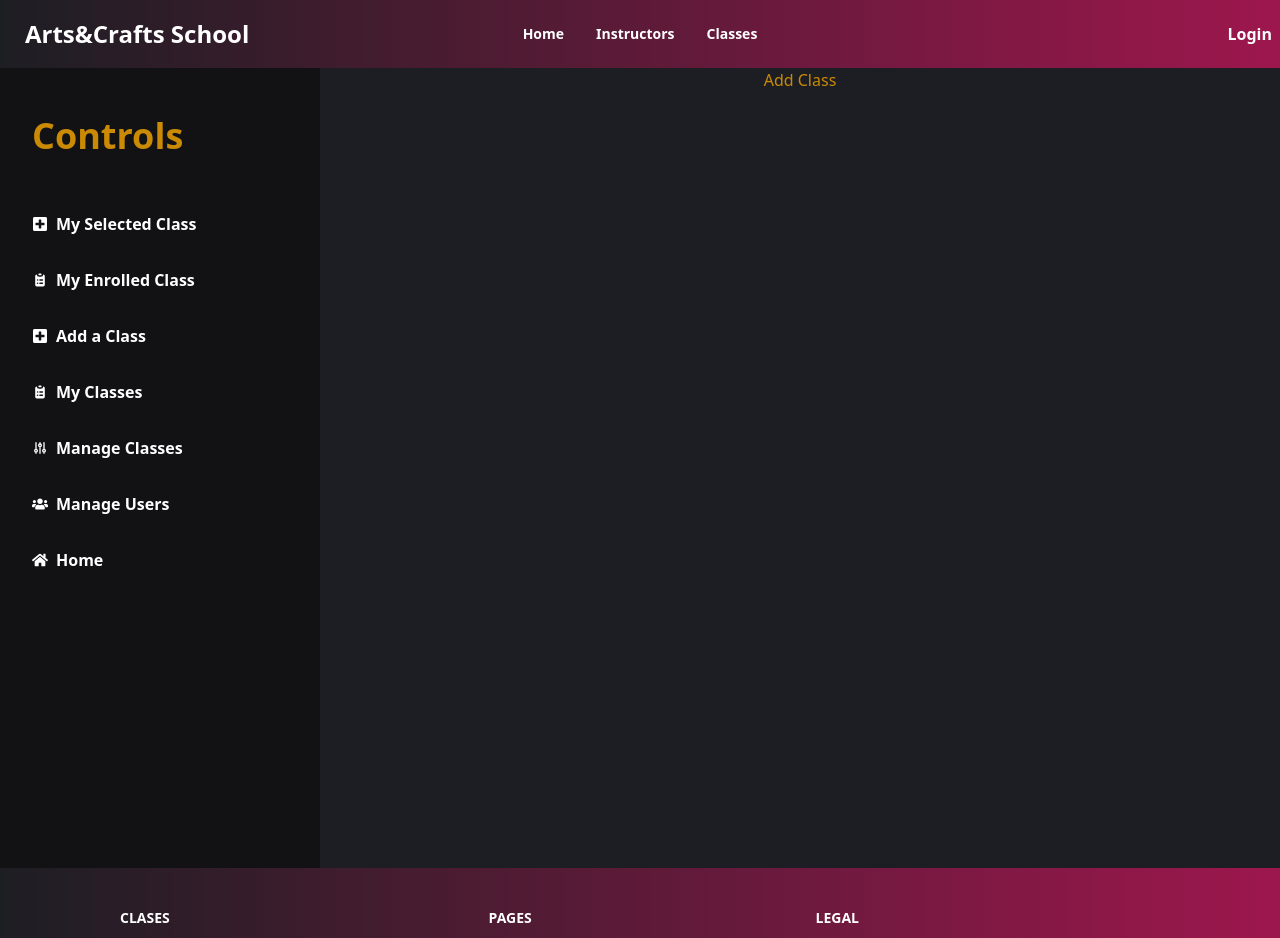
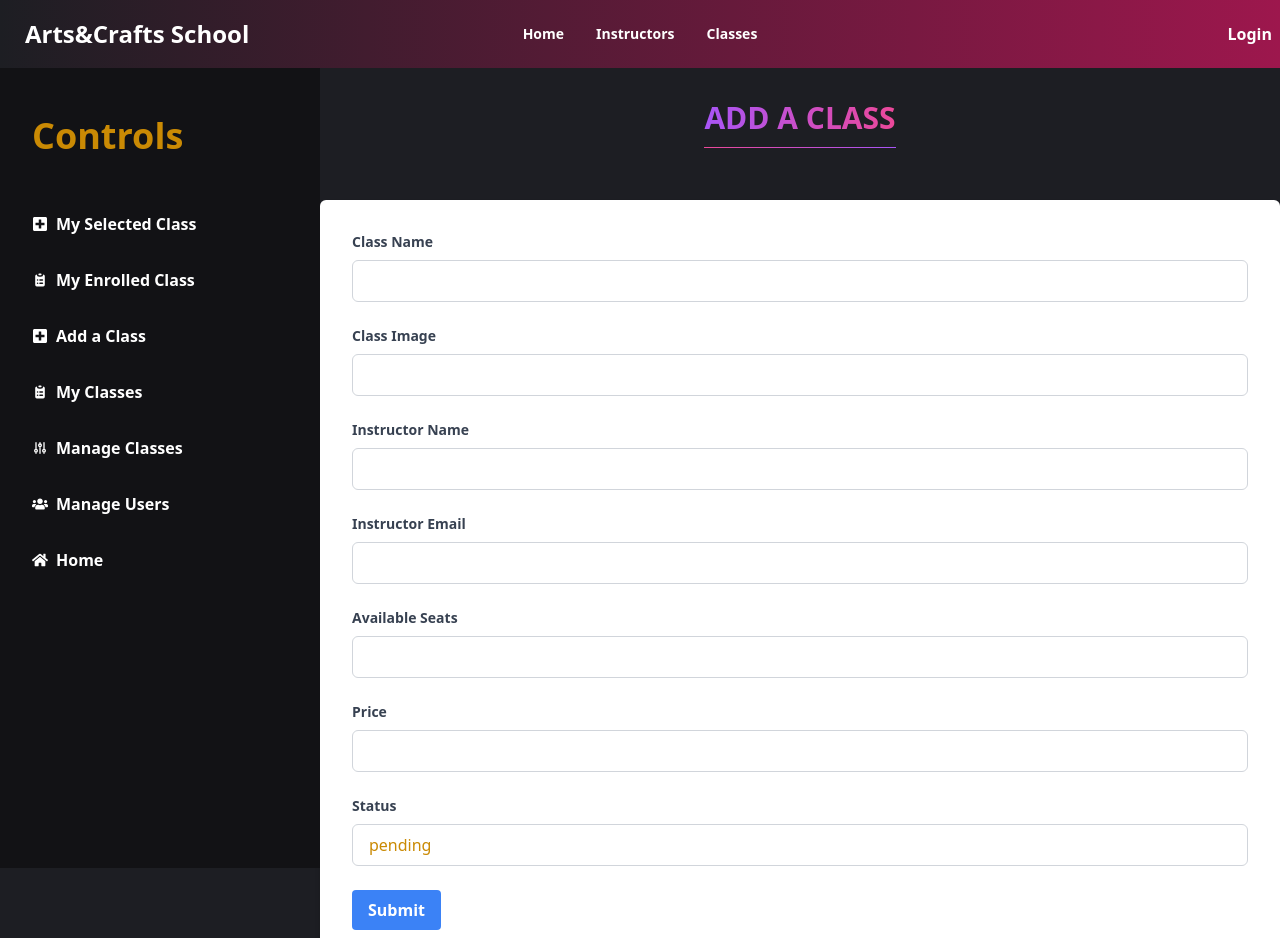
Before and after one commit to MozammalHaq/arts-and-crafts-client, a React (Vite) app: page /dashboard/addClass in a window 1280 px wide. Shown: the top 938 px of the page. Built offline with nearby package versions, Linux system fonts and the light colour scheme; no server answers.

Commit message:
Instructor add a Class page ok

```diff
--- a/src/Dashboard/Dashboard.jsx
+++ b/src/Dashboard/Dashboard.jsx
@@ -7,7 +7,7 @@ const Dashboard = () => {
     return (
         <div className="drawer lg:drawer-open">
             <input id="my-drawer-2" type="checkbox" className="drawer-toggle" />
-            <div className="drawer-content h-screen flex flex-col justify-start">
+            <div className="drawer-content flex flex-col justify-start">
                 {/* Page content here */}
                 <Outlet/>
                 <label htmlFor="my-drawer-2" className="btn btn-primary drawer-button lg:hidden">Open drawer</label>
--- a/src/pages/Instructor/AddClass.jsx
+++ b/src/pages/Instructor/AddClass.jsx
@@ -1,10 +1,119 @@
-import Container from '../../components/Shared/Container';
+import { useContext } from 'react';
+import SectionTitle from '../../components/Shared/SectionTitle';
+import { useForm } from 'react-hook-form';
+import { AuthContext } from '../../providers/AuthProvider';
 
 const AddClass = () => {
+    const { user } = useContext(AuthContext)
+    const { register, handleSubmit, formState: { errors } } = useForm();
+
+    const onSubmit = (data) => {
+        console.log(data);
+    };
     return (
-        <Container>
-            <h2>Add Class</h2>
-        </Container>
+
+        <div className='w-full'>
+            <SectionTitle
+                title="Add A Class"
+            >
+            </SectionTitle>
+            <form onSubmit={handleSubmit(onSubmit)} className="mx-5 mx-auto p-8 mb-8 bg-white rounded-md shadow-md">
+                <div className="mb-6">
+                    <label htmlFor="className" className="block text-gray-700 text-sm font-bold mb-2">
+                        Class Name
+                    </label>
+                    <input
+                        type="text"
+                        id="className"
+                        className="w-full px-4 py-2 rounded-md border border-gray-300 focus:outline-none focus:ring-2 focus:ring-blue-500"
+                        {...register('className', { required: true })}
+                    />
+                    {errors.className && <span className="text-red-500">Class Name is required</span>}
+                </div>
+                <div className="mb-6">
+                    <label htmlFor="classImage" className="block text-gray-700 text-sm font-bold mb-2">
+                        Class Image
+                    </label>
+                    <input
+                        type="text"
+                        id="classImage"
+                        className="w-full px-4 py-2 rounded-md border border-gray-300 focus:outline-none focus:ring-2 focus:ring-blue-500"
+                        {...register('classImage', { required: true })}
+                    />
+                    {errors.classImage && <span className="text-red-500">Class Image is required</span>}
+                </div>
+                <div className="mb-6">
+                    <label htmlFor="instructorName" className="block text-gray-700 text-sm font-bold mb-2">
+                        Instructor Name
+                    </label>
+                    <input
+                        defaultValue={user?.displayName}
+                        type="text"
+                        id="instructorName"
+                        className="w-full px-4 py-2 rounded-md border border-gray-300 focus:outline-none focus:ring-2 focus:ring-blue-500"
+                        {...register('instructorName')}
+                        readOnly
+                    />
+                    {errors.instructorName && <span className="text-red-500">Instructor Name is required</span>}
+                </div>
+                <div className="mb-6">
+                    <label htmlFor="instructorEmail" className="block text-gray-700 text-sm font-bold mb-2">
+                        Instructor Email
+                    </label>
+                    <input
+                        defaultValue={user?.email}
+                        type="email"
+                        id="instructorEmail"
+                        className="w-full px-4 py-2 rounded-md border border-gray-300 focus:outline-none focus:ring-2 focus:ring-blue-500"
+                        {...register('instructorEmail')}
+                        readOnly
+                    />
+                    {errors.instructorEmail && <span className="text-red-500">Instructor Email is required</span>}
+                </div>
+                <div className="mb-6">
+                    <label htmlFor="availableSeats" className="block text-gray-700 text-sm font-bold mb-2">
+                        Available Seats
+                    </label>
+                    <input
+                        type="number"
+                        id="availableSeats"
+                        className="w-full px-4 py-2 rounded-md border border-gray-300 focus:outline-none focus:ring-2 focus:ring-blue-500"
+                        {...register('availableSeats', { required: true })}
+                    />
+                    {errors.availableSeats && <span className="text-red-500">Available Seats is required</span>}
+                </div>
+                <div className="mb-6">
+                    <label htmlFor="price" className="block text-gray-700 text-sm font-bold mb-2">
+                        Price
+                    </label>
+                    <input
+                        type="number"
+                        id="price"
+                        className="w-full px-4 py-2 rounded-md border border-gray-300 focus:outline-none focus:ring-2 focus:ring-blue-500"
+                        {...register('price', { required: true })}
+                    />
+                    {errors.price && <span className="text-red-500">Price is required</span>}
+                </div>
+                <div className="mb-6">
+                    <label htmlFor="status" className="block text-gray-700 text-sm font-bold mb-2">
+                        Status
+                    </label>
+                    <input
+                        type="text"
+                        id="status"
+                        className="w-full px-4 py-2 rounded-md border border-gray-300 focus:outline-none focus:ring-2 focus:ring-blue-500"
+                        {...register('status')} // Register the status field with React Hook Form
+                        value="pending"
+                        readOnly
+                    />
+                </div>
+                <div className="mb-6">
+                    <button type="submit" className="bg-blue-500 hover:bg-blue-700 text-white font-bold py-2 px-4 rounded">
+                        Submit
+                    </button>
+                </div>
+            </form>
+        </div>
     );
 };
 
```
